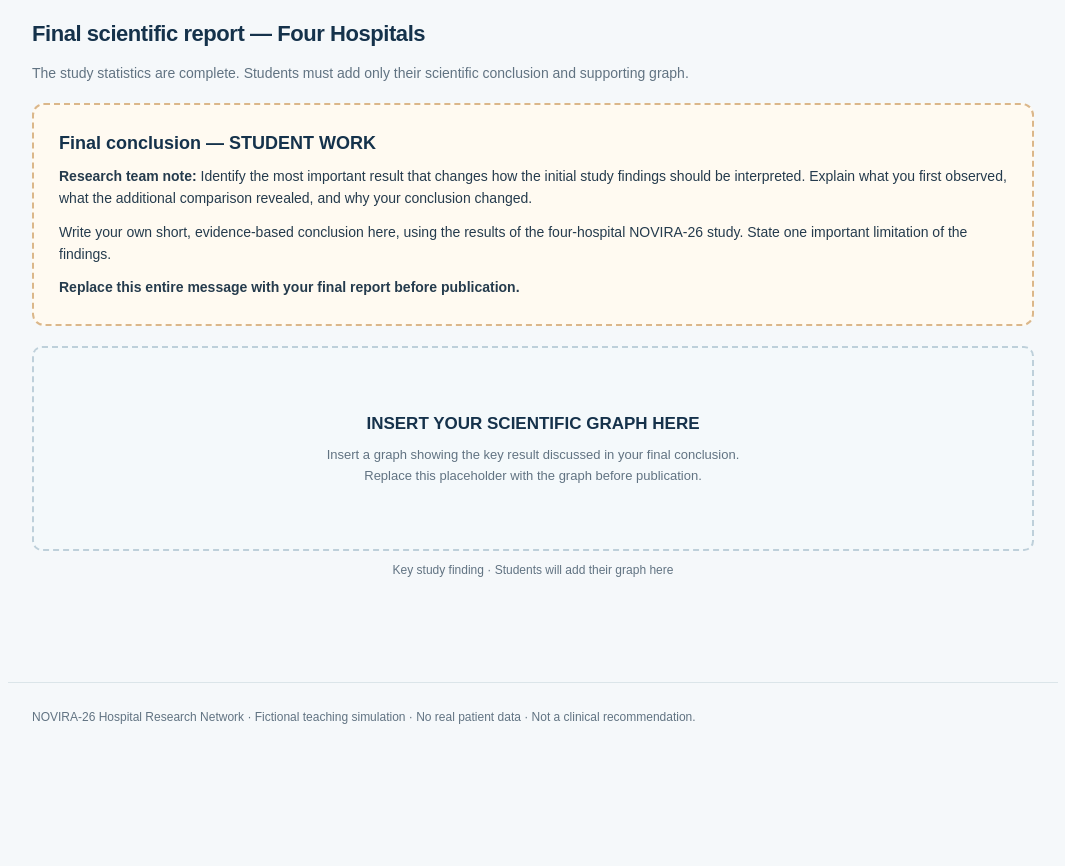
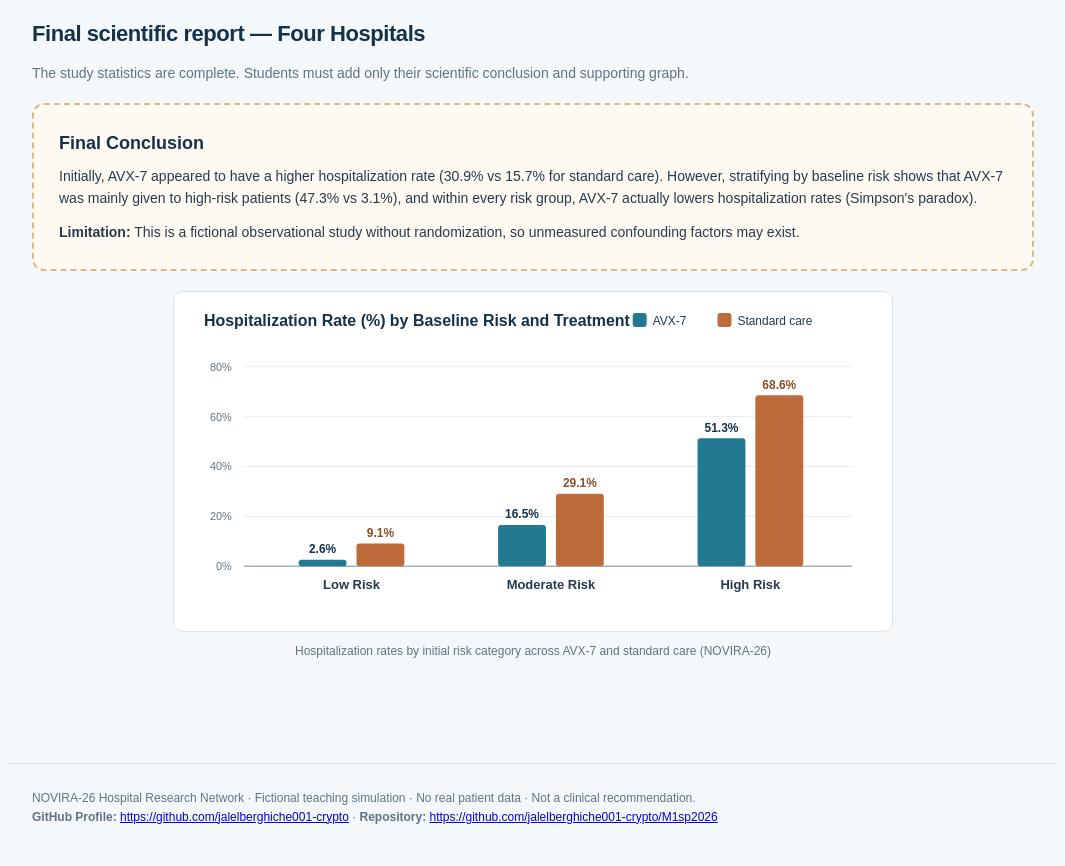
Before and after one commit to jalelberghiche001-crypto/M1sp2026, a plain HTML site: page index.html in a window 1280 px wide. Shown: the part 1660-2526 px from the top of the page, without its empty margins (107-1172 px from the left). Before the commit the page ends 2427 px from the top, so only its background shows below. Drawn offline with Linux system fonts and the light colour scheme.

Commit message:
Revise conclusion and add hospitalization rate graph
Updated the final conclusion section with specific findings and limitations. Added an SVG graph representing hospitalization rates by baseline risk and treatment.

```diff
--- a/index.html
+++ b/index.html
@@ -112,26 +112,50 @@
 
       <div class="report-placeholder">
         <!-- STUDENTS: Replace the paragraphs below with your own scientific conclusion. -->
-        <h3>Final conclusion — STUDENT WORK</h3>
-        <p><strong>Research team note:</strong> Identify the most important result that changes how the initial study findings should be interpreted. Explain what you first observed, what the additional comparison revealed, and why your conclusion changed.</p>
-        <p>Write your own short, evidence-based conclusion here, using the results of the four-hospital NOVIRA-26 study. State one important limitation of the findings.</p>
-        <p><strong>Replace this entire message with your final report before publication.</strong></p>
+      <h3>Final Conclusion</h3>
+        <p>Initially, AVX-7 appeared to have a higher hospitalization rate (30.9% vs 15.7% for standard care). However, stratifying by baseline risk shows that AVX-7 was mainly given to high-risk patients (47.3% vs 3.1%), and within every risk group, AVX-7 actually lowers hospitalization rates (Simpson's paradox).</p>
+        <p><strong>Limitation:</strong> This is a fictional observational study without randomization, so unmeasured confounding factors may exist.</p>
       </div>
 
       <figure class="final-graph">
-        <!-- STUDENTS: Replace the graph-placeholder div with a figure representing your key finding.
-             You may ask an AI assistant to help you generate HTML for displaying your graph.
-             Insert your graph directly in this HTML file (for example, with an inline SVG chart),
-             so that all project content remains in the four provided files.
-             Do not use AI to write or interpret your scientific conclusion. -->
-        <div class="graph-placeholder">
-          <strong>INSERT YOUR SCIENTIFIC GRAPH HERE</strong>
-          <span>Insert a graph showing the key result discussed in your final conclusion. Replace this placeholder with the graph before publication.</span>
-        </div>
-        <figcaption>Key study finding · Students will add their graph here</figcaption>
+        <svg viewBox="0 0 720 340" width="100%" style="max-width:720px; display:block; margin:auto; background:#ffffff; border:1px solid #dbe5e9; border-radius:10px; font-family:Arial,sans-serif;" role="img" aria-label="Hospitalization rate by baseline risk and treatment">
+          <text x="30" y="34" font-size="16" font-weight="bold" fill="#15324b">Hospitalization Rate (%) by Baseline Risk and Treatment</text>
+          <rect x="460" y="21" width="14" height="14" rx="3" fill="#237892"/>
+          <text x="480" y="33" font-size="12" fill="#253b4d">AVX-7</text>
+          <rect x="545" y="21" width="14" height="14" rx="3" fill="#bd6b3b"/>
+          <text x="565" y="33" font-size="12" fill="#253b4d">Standard care</text>
+          <line x1="70" y1="275" x2="680" y2="275" stroke="#9fb1bd" stroke-width="1.5"/>
+          <line x1="70" y1="225" x2="680" y2="225" stroke="#e6eef2" stroke-width="1"/>
+          <line x1="70" y1="175" x2="680" y2="175" stroke="#e6eef2" stroke-width="1"/>
+          <line x1="70" y1="125" x2="680" y2="125" stroke="#e6eef2" stroke-width="1"/>
+          <line x1="70" y1="75" x2="680" y2="75" stroke="#e6eef2" stroke-width="1"/>
+          <text x="58" y="279" font-size="11" text-anchor="end" fill="#617382">0%</text>
+          <text x="58" y="229" font-size="11" text-anchor="end" fill="#617382">20%</text>
+          <text x="58" y="179" font-size="11" text-anchor="end" fill="#617382">40%</text>
+          <text x="58" y="129" font-size="11" text-anchor="end" fill="#617382">60%</text>
+          <text x="58" y="79" font-size="11" text-anchor="end" fill="#617382">80%</text>
+          <rect x="125" y="268.5" width="48" height="6.5" rx="3" fill="#237892"/>
+          <text x="149" y="262" font-size="12" font-weight="bold" text-anchor="middle" fill="#15324b">2.6%</text>
+          <rect x="183" y="252.25" width="48" height="22.75" rx="3" fill="#bd6b3b"/>
+          <text x="207" y="246" font-size="12" font-weight="bold" text-anchor="middle" fill="#874f23">9.1%</text>
+          <text x="178" y="298" font-size="13" font-weight="bold" text-anchor="middle" fill="#253b4d">Low Risk</text>
+          <rect x="325" y="233.75" width="48" height="41.25" rx="3" fill="#237892"/>
+          <text x="349" y="227" font-size="12" font-weight="bold" text-anchor="middle" fill="#15324b">16.5%</text>
+          <rect x="383" y="202.25" width="48" height="72.75" rx="3" fill="#bd6b3b"/>
+          <text x="407" y="196" font-size="12" font-weight="bold" text-anchor="middle" fill="#874f23">29.1%</text>
+          <text x="378" y="298" font-size="13" font-weight="bold" text-anchor="middle" fill="#253b4d">Moderate Risk</text>
+          <rect x="525" y="146.75" width="48" height="128.25" rx="3" fill="#237892"/>
+          <text x="549" y="140" font-size="12" font-weight="bold" text-anchor="middle" fill="#15324b">51.3%</text>
+          <rect x="583" y="103.5" width="48" height="171.5" rx="3" fill="#bd6b3b"/>
+          <text x="607" y="97" font-size="12" font-weight="bold" text-anchor="middle" fill="#874f23">68.6%</text>
+          <text x="578" y="298" font-size="13" font-weight="bold" text-anchor="middle" fill="#253b4d">High Risk</text>
+        </svg>
+        <figcaption>Hospitalization rates by initial risk category across AVX-7 and standard care (NOVIRA-26)</figcaption>
       </figure>
     </section>
   </main>
-  <footer>NOVIRA-26 Hospital Research Network · Fictional teaching simulation · No real patient data · Not a clinical recommendation.</footer>
-</body>
-</html>
+  <footer>
+    NOVIRA-26 Hospital Research Network · Fictional teaching simulation · No real patient data · Not a clinical recommendation.<br>
+    <strong>GitHub Profile:</strong> <a href="https://github.com/jalelberghiche001-crypto">https://github.com/jalelberghiche001-crypto</a> ·
+    <strong>Repository:</strong> <a href="https://github.com/jalelberghiche001-crypto/M1sp2026">https://github.com/jalelberghiche001-crypto/M1sp2026</a>
+  </footer>
```
